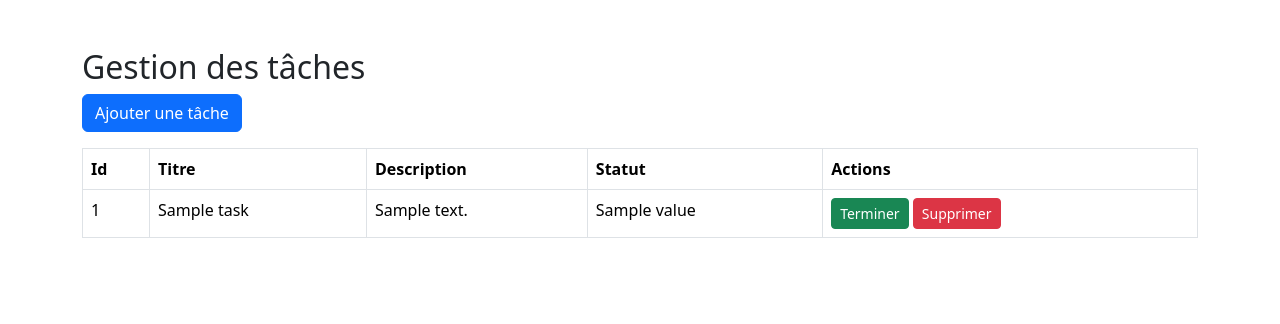
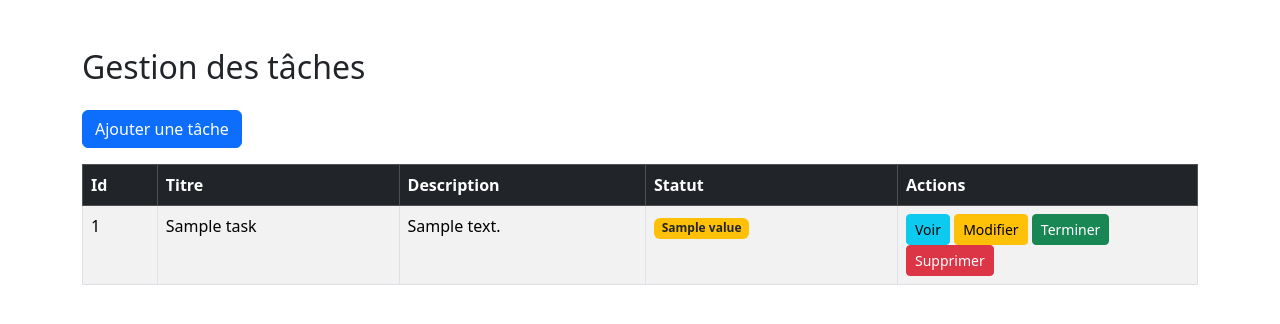
Before and after one commit to oumardia5-dev/gestion, a Symfony app: template templates/task/index.html.twig in a window 1280 px wide. Shown: the top 324 px of the page. Run offline with Twig, Linux system fonts and the light colour scheme; the template is opened without the code that fills it: most values are stand-ins (such as "Sample title", 1, 10 or a date in 2020); some libraries are stand-ins or nearby versions.

Commit message:
mon troisième commit

```diff
--- a/templates/task/index.html.twig
+++ b/templates/task/index.html.twig
@@ -2,41 +2,69 @@
 
 {% block body %}
 <div class="container mt-5">
-    <h2>Gestion des tâches</h2>
+    <h2 class="mb-4">Gestion des tâches</h2>
 
-    <a href="{{ path('task_new') }}" class="btn btn-primary mb-3">Ajouter une tâche</a>
+    <a href="{{ path('task_new') }}" class="btn btn-primary mb-3">
+        Ajouter une tâche
+    </a>
 
-    <table class="table table-bordered">
-        <thead>
+    <table class="table table-bordered table-striped">
+        <thead class="table-dark">
             <tr>
-                 <th>Id</th>
+             <th>Id</th>
                 <th>Titre</th>
                 <th>Description</th>
                 <th>Statut</th>
-                <th>Actions</th>
+                <th width="300">Actions</th>
             </tr>
         </thead>
         <tbody>
         {% for task in tasks %}
             <tr>
-                 <td>{{ task.id }}</td>
+                <td>{{ task.id }}</td>
                 <td>{{ task.title }}</td>
                 <td>{{ task.description }}</td>
-                <td>{{ task.status.value }}</td>
                 <td>
+                    {% if task.status.value == 'Terminé' %}
+                        <span class="badge bg-success">
+                            {{ task.status.value }}
+                        </span>
+                    {% else %}
+                        <span class="badge bg-warning text-dark">
+                            {{ task.status.value }}
+                        </span>
+                    {% endif %}
+                </td>
+                <td>
+                    <!-- 🔹 Bouton Voir (AJOUTÉ) -->
+                    <a href="{{ path('task_show', {id: task.id}) }}"
+                       class="btn btn-info btn-sm">
+                        Voir
+                    </a>
+
+                    <!-- 🔹 Bouton Modifier (AJOUTÉ) -->
+                    <a href="{{ path('task_edit', {id: task.id}) }}"
+                       class="btn btn-warning btn-sm">
+                        Modifier
+                    </a>
+
+                    <!-- 🔹 Bouton Terminer (déjà existant mais gardé) -->
                     {% if task.status.value != 'Terminé' %}
-                        <a href="{{ path('task_done', {id: task.id}) }}" class="btn btn-success btn-sm">
+                        <a href="{{ path('task_done', {id: task.id}) }}"
+                           class="btn btn-success btn-sm">
                             Terminer
                         </a>
                     {% endif %}
 
+                    <!-- 🔹 Bouton Supprimer -->
                     <form method="post"
                           action="{{ path('task_delete', {id: task.id}) }}"
                           style="display:inline;">
                         <input type="hidden"
                                name="_token"
                                value="{{ csrf_token('delete' ~ task.id) }}">
-                        <button class="btn btn-danger btn-sm">
+                        <button class="btn btn-danger btn-sm"
+                                onclick="return confirm('Voulez-vous vraiment supprimer cette tâche ?');">
                             Supprimer
                         </button>
                     </form>
@@ -44,7 +72,9 @@
             </tr>
         {% else %}
             <tr>
-                <td colspan="4">Aucune tâche trouvée</td>
+                <td colspan="4" class="text-center">
+                    Aucune tâche trouvée.
+                </td>
             </tr>
         {% endfor %}
         </tbody>
```
Also changed, not shown: src/Controller/TaskController.php (+25 -2 lines), templates/task/form.html.twig (+7 -5 lines), templates/task/show.html.twig (added, +14 -0 lines).
